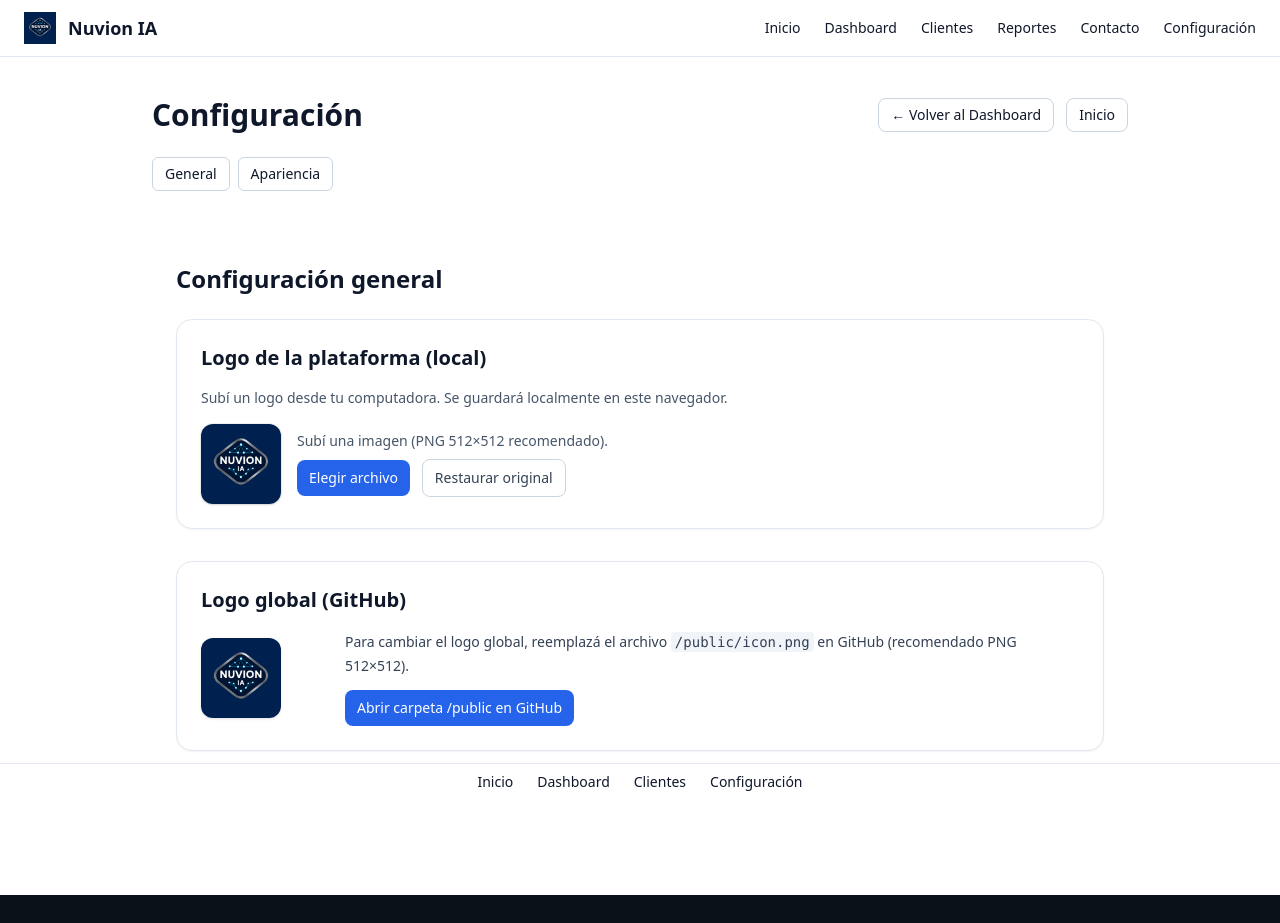
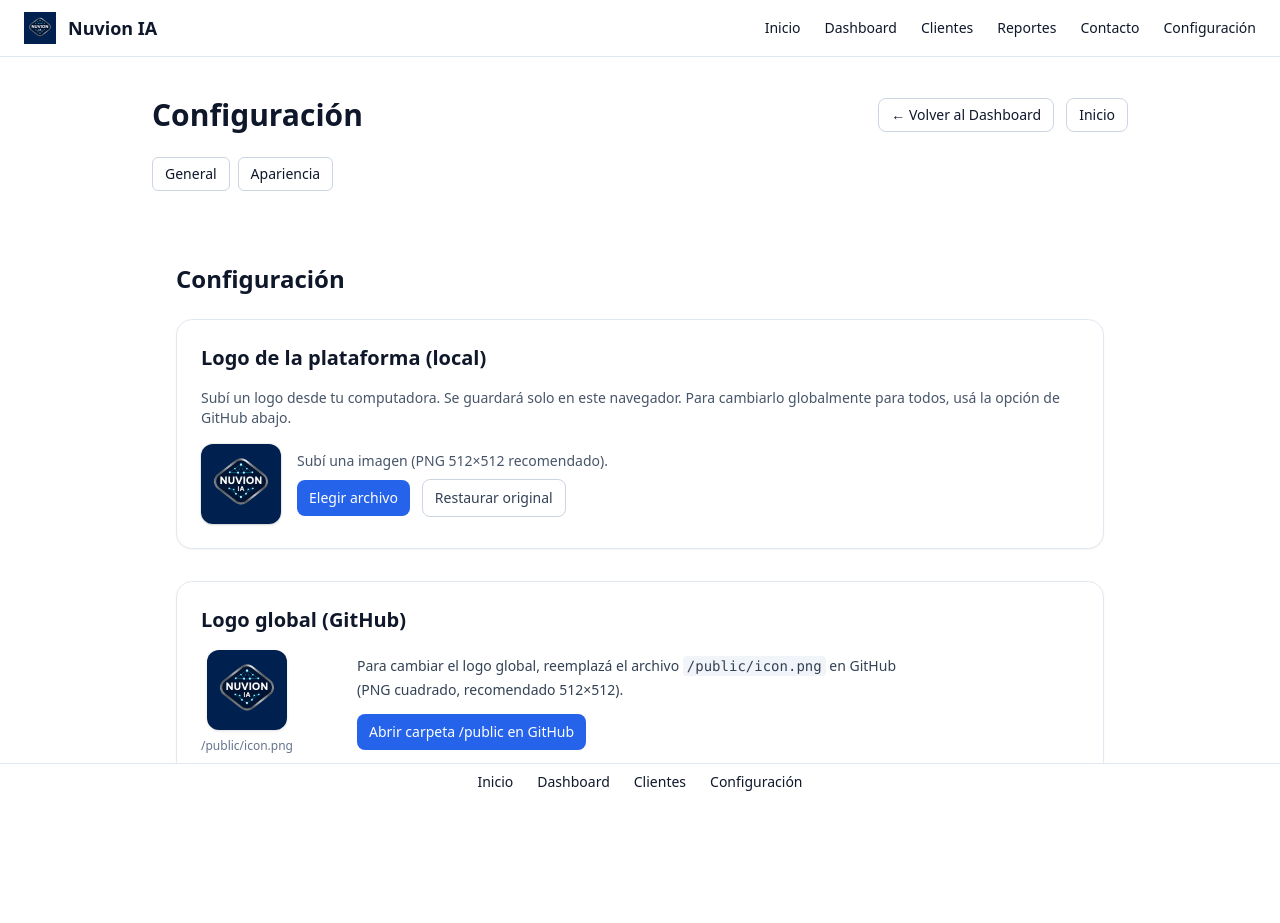
Before and after one commit to ianuvion/nuvion-ia, a Next.js app: page /configuracion in a window 1280 px wide. Before the commit the page ends 895 px from the top, so only its background shows below. Built offline with nearby package versions, Linux system fonts and the light colour scheme.

Commit message:
Update page.tsx

```diff
--- a/app/configuracion/page.tsx
+++ b/app/configuracion/page.tsx
@@ -1,16 +1,17 @@
 import LogoPicker from '../components/LogoPicker';
 import LogoImage from '../components/LogoImage';
 
-export default function ConfiguracionPage() {
+export default function ConfigGeneralPage() {
   return (
     <main className="mx-auto max-w-6xl px-6 py-10">
-      <h1 className="mb-6 text-2xl font-semibold">Configuración general</h1>
+      <h1 className="mb-6 text-2xl font-semibold">Configuración</h1>
 
       {/* Logo local */}
       <section className="mb-8 rounded-2xl border border-slate-200 bg-white p-6 shadow-sm dark:border-slate-800 dark:bg-slate-950">
         <h2 className="mb-4 text-xl font-semibold">Logo de la plataforma (local)</h2>
         <p className="mb-4 text-sm text-slate-600 dark:text-slate-300">
-          Subí un logo desde tu computadora. Se guardará localmente en este navegador.
+          Subí un logo desde tu computadora. Se guardará solo en este navegador.
+          Para cambiarlo globalmente para todos, usá la opción de GitHub abajo.
         </p>
         <LogoPicker />
       </section>
@@ -19,12 +20,15 @@ export default function ConfiguracionPage() {
       <section className="rounded-2xl border border-slate-200 bg-white p-6 shadow-sm dark:border-slate-800 dark:bg-slate-950">
         <h2 className="mb-4 text-xl font-semibold">Logo global (GitHub)</h2>
         <div className="flex items-center gap-16">
-          <LogoImage className="h-20 w-20 rounded-xl shadow" />
-          <div className="text-sm leading-6 text-slate-700 dark:text-slate-300">
+          <div className="flex flex-col items-center">
+            <LogoImage className="h-20 w-20 rounded-xl shadow" />
+            <p className="mt-2 text-xs text-slate-500">/public/icon.png</p>
+          </div>
+          <div className="max-w-xl text-sm leading-6 text-slate-700 dark:text-slate-300">
             <p className="mb-3">
               Para cambiar el logo global, reemplazá el archivo{' '}
               <code className="rounded bg-slate-100 px-1 py-0.5 dark:bg-slate-900">/public/icon.png</code>{' '}
-              en GitHub (recomendado PNG 512×512).
+              en GitHub (PNG cuadrado, recomendado 512×512).
             </p>
             <a
               href="https://github.com/ianuvion/nuvion-ia/tree/main/public"
```
